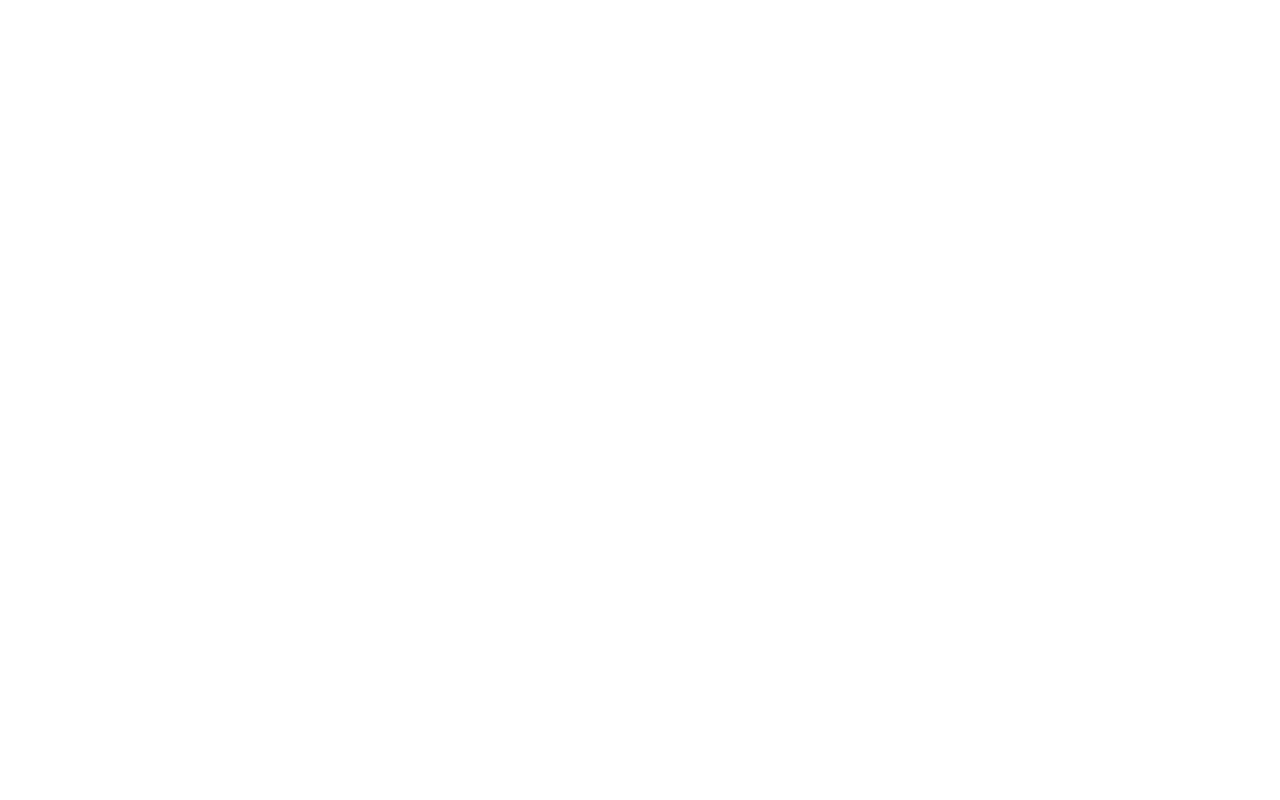
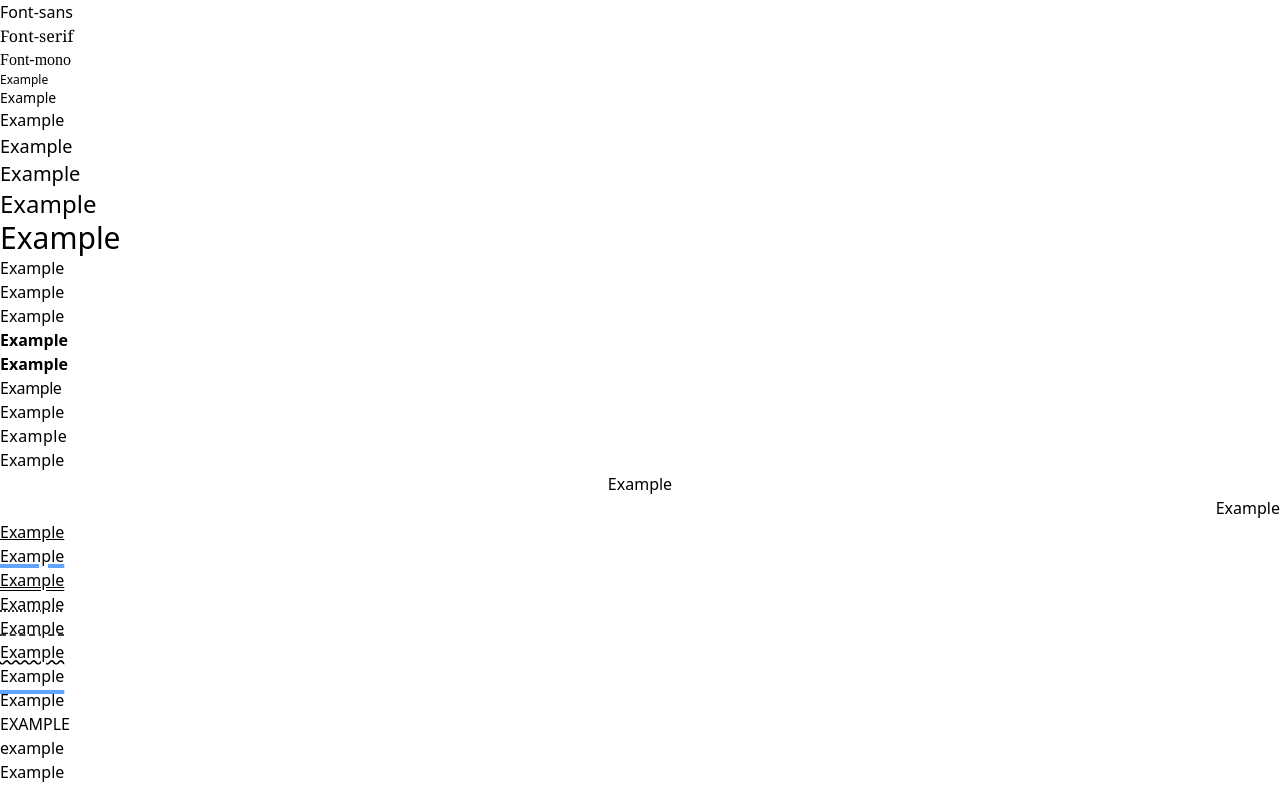
Before and after one commit to BlackErik/learning-tailwind, a plain HTML site: page tailwind-sandbox-starter/04-typography/index.html in a window 1280 px wide. Drawn offline with nearby package versions, Linux system fonts and the light colour scheme; a web font is replaced by a local one.

Commit message:
typography

```diff
--- a/tailwind-sandbox-starter/04-typography/index.html
+++ b/tailwind-sandbox-starter/04-typography/index.html
@@ -4,27 +4,80 @@
     <meta charset="UTF-8" />
     <meta http-equiv="X-UA-Compatible" content="IE=edge" />
     <meta name="viewport" content="width=device-width, initial-scale=1.0" />
+
+    <link rel="preconnect" href="https://fonts.googleapis.com" />
+    <link rel="preconnect" href="https://fonts.gstatic.com" crossorigin />
+    <link
+      href="https://fonts.googleapis.com/css2?family=Tapestry&display=swap"
+      rel="stylesheet"
+    />
+
     <script src="https://cdn.tailwindcss.com"></script>
+    <script>
+      tailwind.config = {
+        theme: {
+          fontFamily: {
+            sans: ["ui-sans-serif", "system-ui"],
+            serif: ["Tapestry", "Georgia"],
+            mono: ["ui-monospace", "SFMono-Regular"],
+          },
+        },
+      };
+    </script>
     <title>Typography</title>
   </head>
   <body>
     <!-- Font Family -->
+    <div class="font-sans">Font-sans</div>
+    <div class="font-serif">Font-serif</div>
+    <div class="font-mono">Font-mono</div>
 
     <!-- Font Size -->
+    <div class="text-xs">Example</div>
+    <div class="text-sm">Example</div>
+    <div class="text-base">Example</div>
+    <div class="text-lg">Example</div>
+    <div class="text-xl">Example</div>
+    <div class="text-2xl">Example</div>
+    <div class="text-3xl">Example</div>
 
     <!-- Font Weight -->
+    <div class="font-light">Example</div>
+    <div class="font-normal">Example</div>
+    <div class="font-medium">Example</div>
+    <div class="font-semibold">Example</div>
+    <div class="font-bold">Example</div>
 
     <!-- Letter Spacing -->
+    <div class="tracking-tight">Example</div>
+    <div class="tracking-normal">Example</div>
+    <div class="tracking-wide">Example</div>
 
     <!-- Text Alignment -->
+    <div class="text-left">Example</div>
+    <div class="text-center">Example</div>
+    <div class="text-right">Example</div>
 
     <!-- Text Decoration -->
+    <div class="underline">Example</div>
+    <div class="underline decoration-4 decoration-blue-400">Example</div>
 
     <!-- Decoration Style -->
+    <div class="underline decoration-double">Example</div>
+    <div class="underline decoration-dotted">Example</div>
+    <div class="underline decoration-dashed">Example</div>
+    <div class="underline decoration-wavy">Example</div>
 
     <!-- Decoration Offset -->
+    <div class="underline decoration-4 decoration-blue-400 underline-offset-8">
+      Example
+    </div>
 
     <!-- Text Transform -->
+    <p class="normal-case">Example</p>
+    <p class="uppercase">Example</p>
+    <p class="lowercase">Example</p>
+    <p class="capitalize">Example</p>
   </body>
 </html>
 
```
